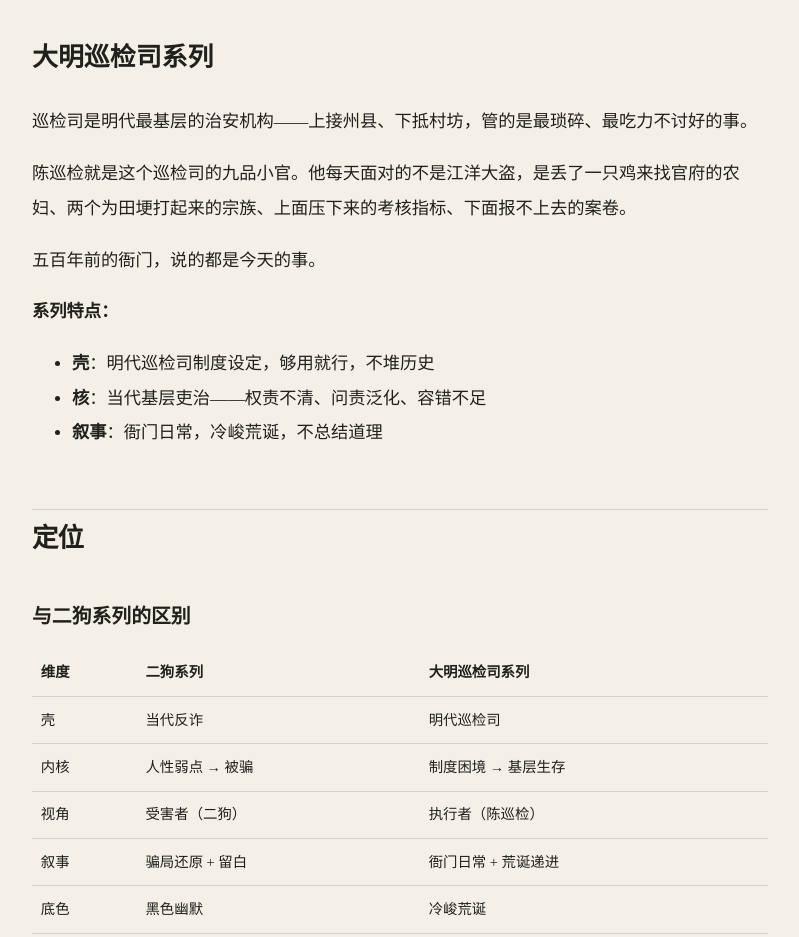
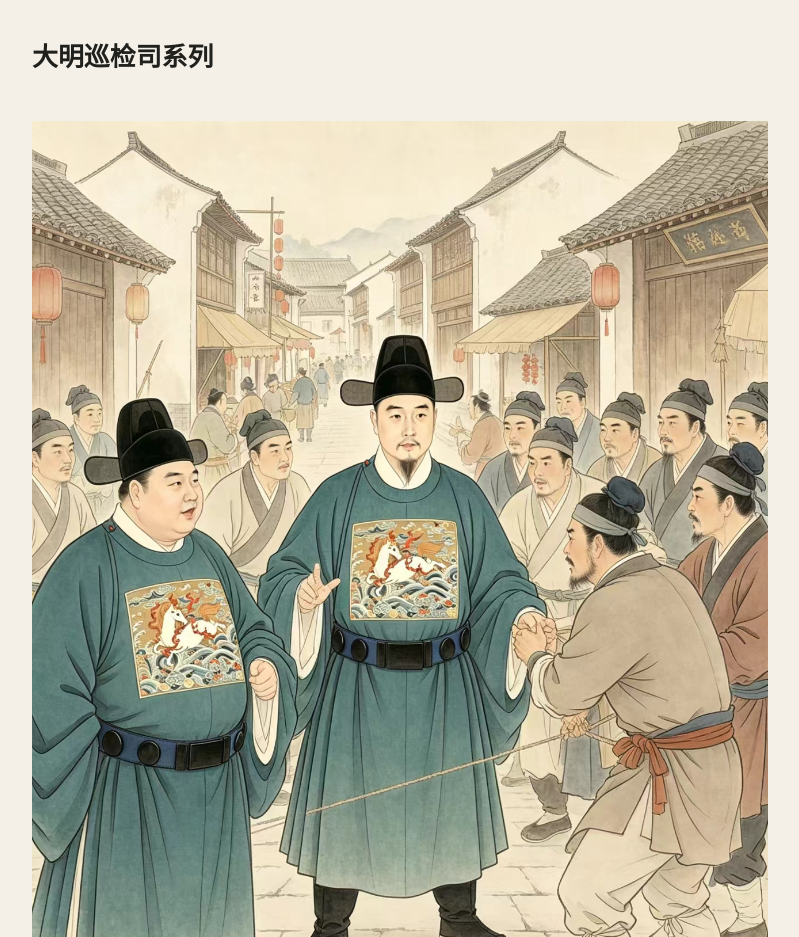
Before and after one commit to realgoodme/fuxi-knowledge, an Astro site: page /fuxi-knowledge/topics/daming-xunjiansi/ in a window 1280 px wide. Shown: the part 580-1517 px from the top of the page, without its empty margins (240-1039 px from the left). Built offline with nearby package versions, Linux system fonts and the light colour scheme; Astro itself is replaced by a stand-in of ours.

Commit message:
feat: add 陈巡检 hero image to topic page

```diff
--- a/src/content/topics/daming-xunjiansi.md
+++ b/src/content/topics/daming-xunjiansi.md
@@ -11,6 +11,8 @@ tags: [基层治理, 叙事, 系列]
 ---
 
 # 大明巡检司系列
+
+<img src="/fuxi-knowledge/images/chenxunjian-hero.jpg" alt="巡检司街头场景" style="width:100%;max-width:760px;border-radius:0;margin:1rem 0 2rem;">
 
 巡检司是明代最基层的治安机构——上接州县、下抵村坊，管的是最琐碎、最吃力不讨好的事。
 
```
Also changed, not shown: public/images/chenxunjian-hero.jpg (added).
